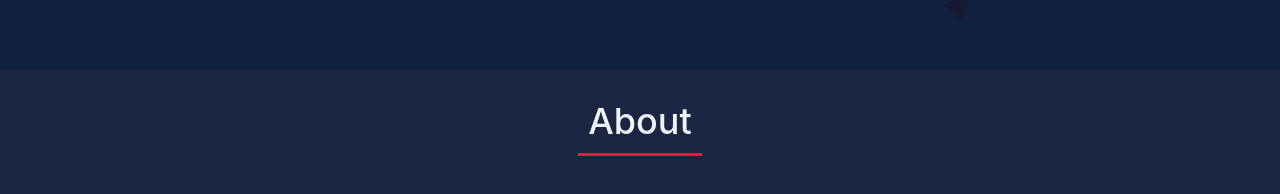
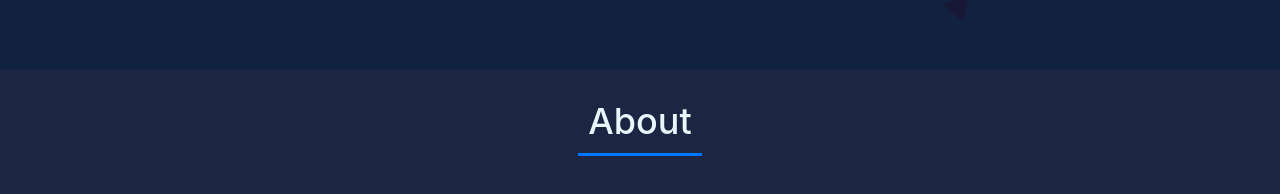
Before and after one commit to AshokPrjapati/AshokPrjapati.github.io, a React (Create React App) app: page / in a window 1280 px wide. Shown: the part 730-924 px from the top of the page. Built offline with nearby package versions, Linux system fonts and the light colour scheme.

Commit message:
refactor: update color and border styles in SectionHeader for consistency and improved theming

```diff
--- a/src/Components/SectionHeader.tsx
+++ b/src/Components/SectionHeader.tsx
@@ -12,9 +12,9 @@ const SectionHeader = (props: HeadingProps) => {
       m="auto"
       textAlign="center"
       p="30px 10px 10px 10px"
-      color="text.1"
+      color="text-primary"
       fontWeight="500"
-      borderBottom="3px solid #e11d48"
+      borderBottom="3px solid var(--secondary)"
       mb="40px"
     >
       {label}
```
